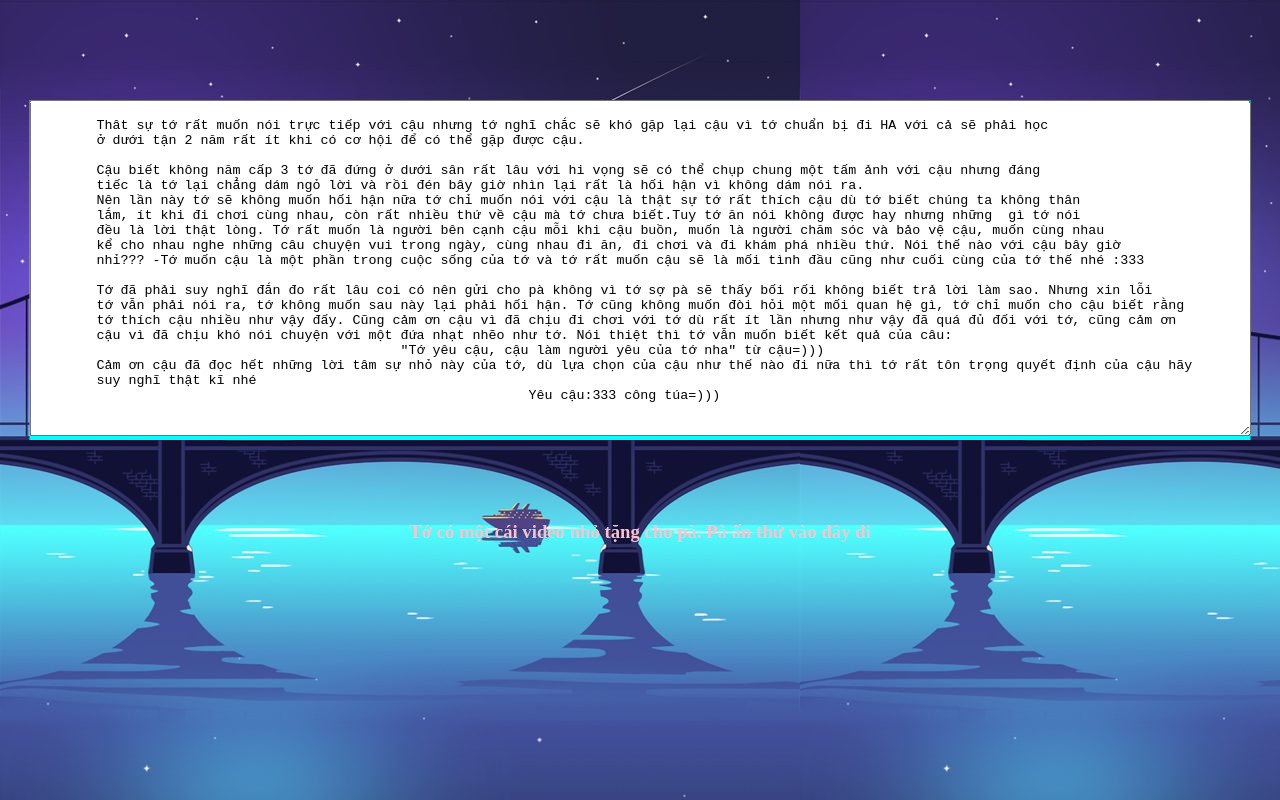
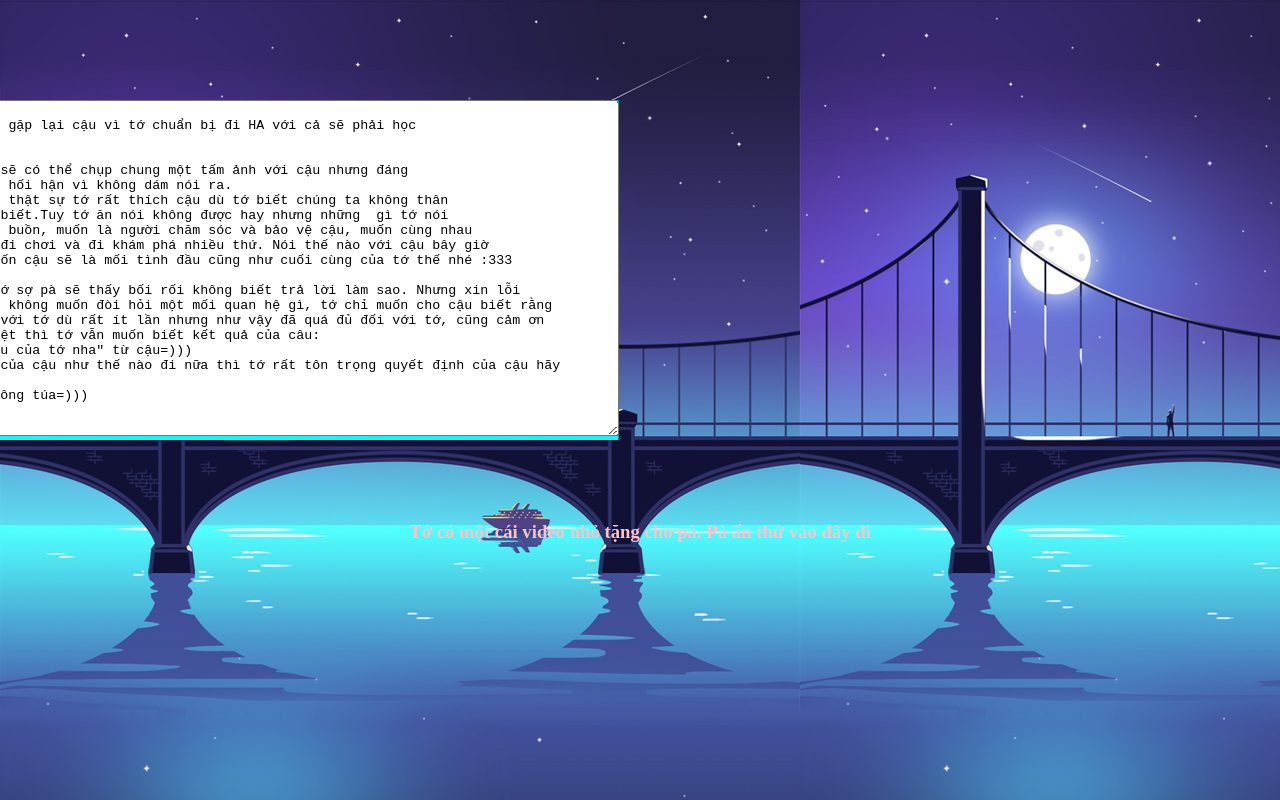
Before and after one commit to Maidangcode/heart, a plain HTML site: page index2.html in a window 1280 px wide. Drawn offline with Linux system fonts and the light colour scheme.

Commit message:
Update style2.css

```diff
--- a/style2.css
+++ b/style2.css
@@ -1,8 +1,8 @@
 .mai{
     position: absolute;
     top: 100px;
-    left: 50%;
-    rigth:-50%;
+
+
     transform: translateX(-50%);
     background-color: aqua;
     border: 1px;
```
